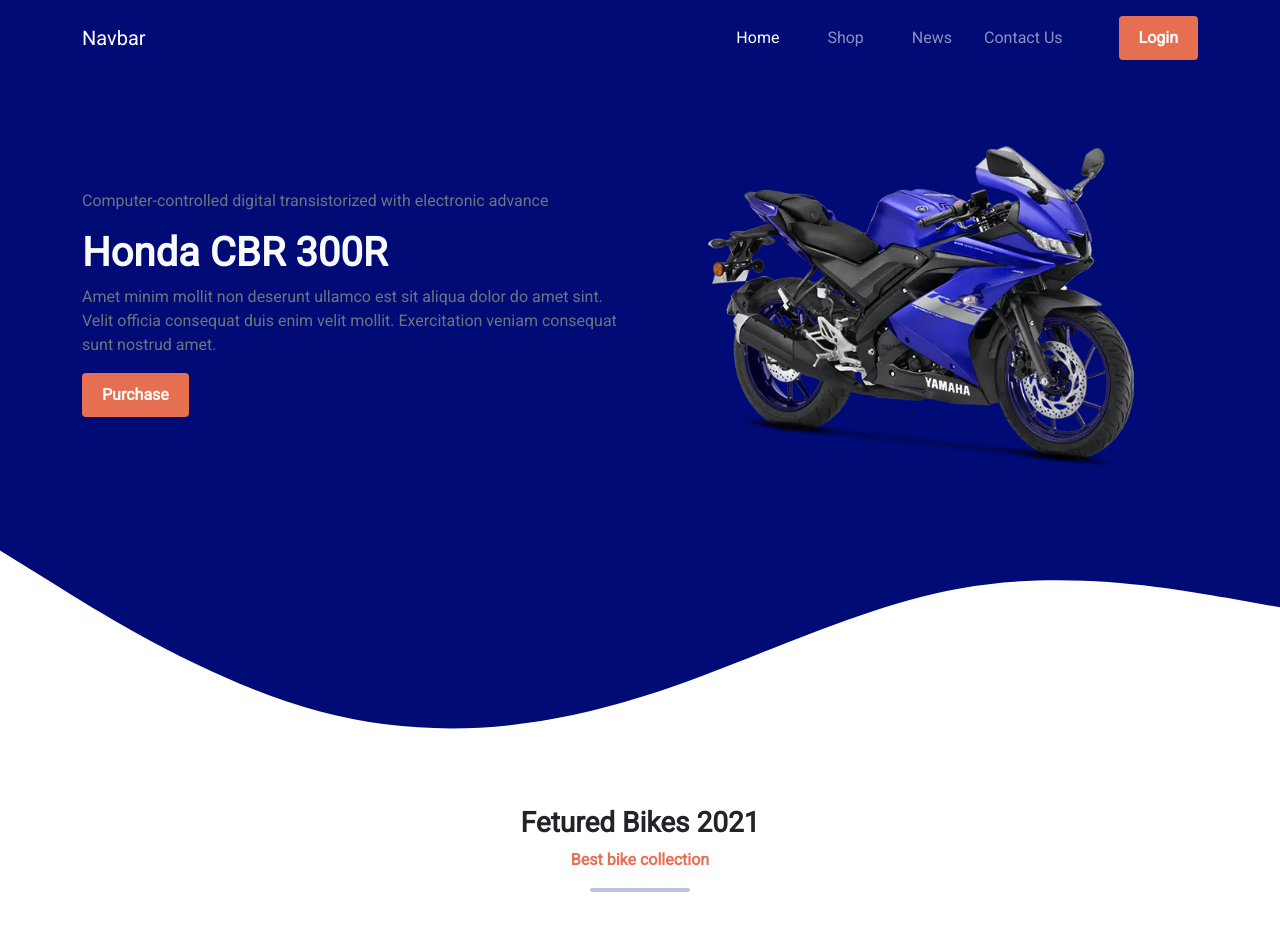
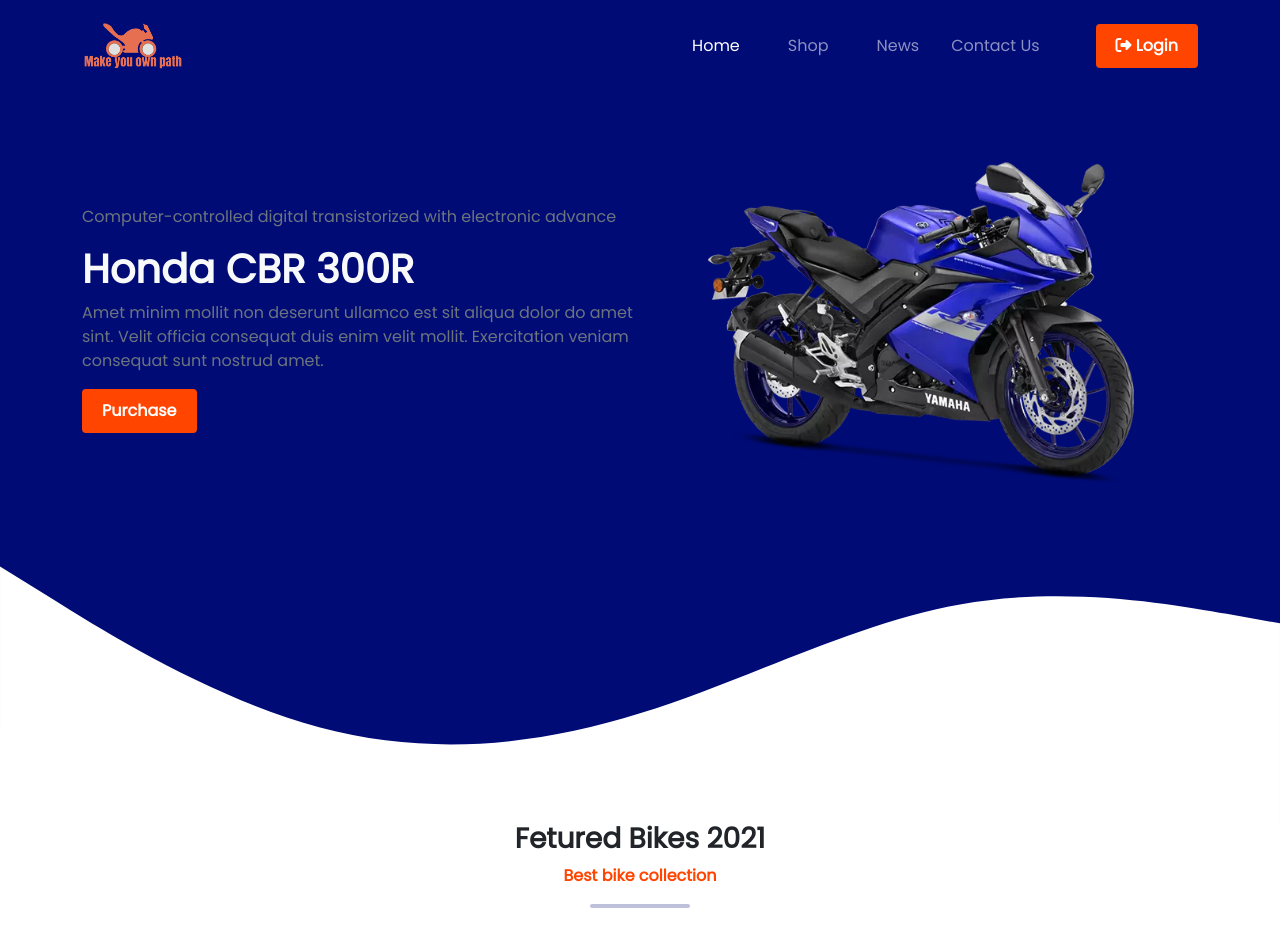
Before and after one commit to siffahim/Honda-cbr-Shop, a plain HTML site: page index.html in a window 1280 px wide. Shown: the top 949 px of the page. Drawn offline with nearby package versions, Linux system fonts and the light colour scheme.

Commit message:
last commit

```diff
--- a/index.html
+++ b/index.html
@@ -23,7 +23,9 @@
         <div class="container pt-2">
             <nav class="navbar navbar-expand-lg navbar-dark">
 
-                  <a class="navbar-brand" href="#">Navbar</a>
+                  <a class="navbar-brand" href="#">
+                      <img src="images/logo.png" height="50" alt="">
+                  </a>
                   <button class="navbar-toggler" type="button" data-bs-toggle="collapse" data-bs-target="#navbarSupportedContent" aria-controls="navbarSupportedContent" aria-expanded="false" aria-label="Toggle navigation">
                     <i class="fas fa-stream"></i>
                   </button>
@@ -42,7 +44,7 @@
                         <a class="nav-link me-5" href="#">Contact Us</a>
                       </li>
                     </ul>
-                    <button class="mybtn" type="submit">Login</button>
+                    <button class="mybtn" type="submit"><i class="fas fa-sign-out-alt"></i> Login</button>
                   </div>
               </nav>
 
@@ -235,12 +237,12 @@
                             <div class="accordion accordion-flush" id="accordionFlushExample">
                                 <div class="accordion-item mt-3 border">
                                     <h2 class="accordion-header" id="flush-headingOne">
-                                        <button class="accordion-button collapsed" type="button" data-bs-toggle="collapse" data-bs-target="#flush-collapseOne" aria-expanded="false" aria-controls="flush-collapseOne">
+                                        <button class="accordion-button collapsed border" type="button" data-bs-toggle="collapse" data-bs-target="#flush-collapseOne" aria-expanded="false" aria-controls="flush-collapseOne">
                                             What are the most important things I should
                                             know about riding a bike?
                                         </button>
                                     </h2>
-                                    <div id="flush-collapseOne" class="accordion-collapse collapse" aria-labelledby="flush-headingOne" data-bs-parent="#accordionFlushExample">
+                                    <div id="flush-collapseOne" class="accordion-collapse collapse show" aria-labelledby="flush-headingOne" data-bs-parent="#accordionFlushExample">
                                         <div class="accordion-body">
                                             <p>Lorem ipsum dolor sit amet consectetur, adipisicing elit. In, id, corporis laborum libero deserunt aliquid tempore vel atque iure quae, nulla aliquam fuga! Molestias fuga distinctio voluptatibus dolorum perferendis cumque.</p>
                                         </div>
--- a/style.css
+++ b/style.css
@@ -1,5 +1,5 @@
 /*--------------google font link---------------*/
-@import url('https://fonts.googleapis.com/css2?family=Roboto&display=swap');
+@import url('https://fonts.googleapis.com/css2?family=Poppins&display=swap');
 html{
     scroll-behavior:smooth;
 }
@@ -7,7 +7,7 @@ html{
     --margin-ttb:80px;
 }
 body{
-    font-family: 'Roboto', sans-serif;
+    font-family: 'Poppins', sans-serif;
 }
 .header-bg{
     background: #000b76;
@@ -30,11 +30,11 @@ hr{
     filter:grayscale(0%);
 }
 .mytext-color{
-    color:#E76F51;
+    color:orangered;
 }
 .mybtn{
     padding:10px 20px;
-    background-color: #E76F51;
+    background-color:orangered;
     color:#fff;
     border:none;
     border-radius: 4px;
@@ -44,7 +44,7 @@ textarea{
     resize: none;
 }
 .form-btn{
-    background:linear-gradient(#E76F51,#ff714e);
+    background:linear-gradient(orangered,#ff3d0d);
     color:#fff;
     font-weight: 700;
 }
```
Also changed, not shown: images/logo.png (added).
